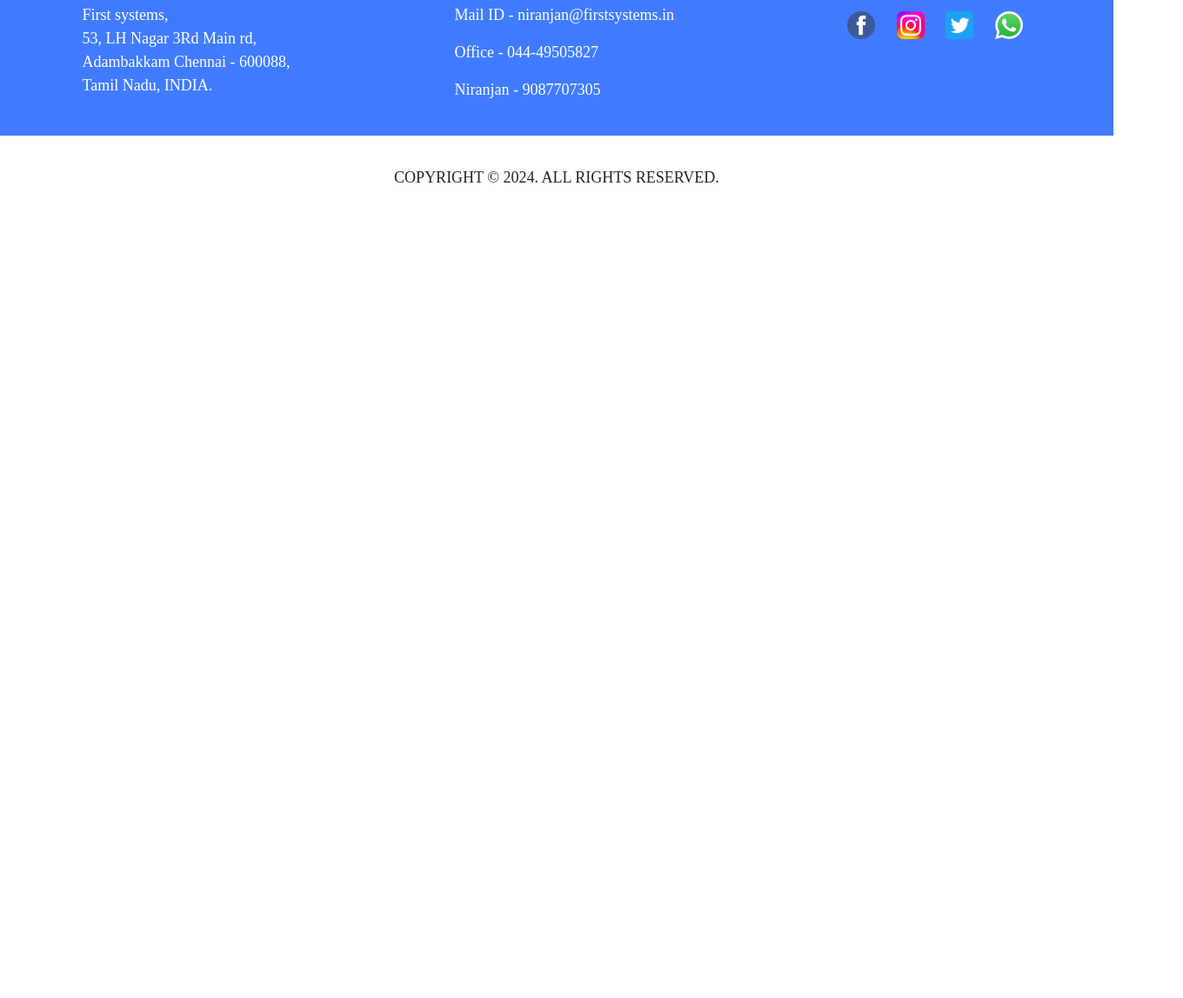
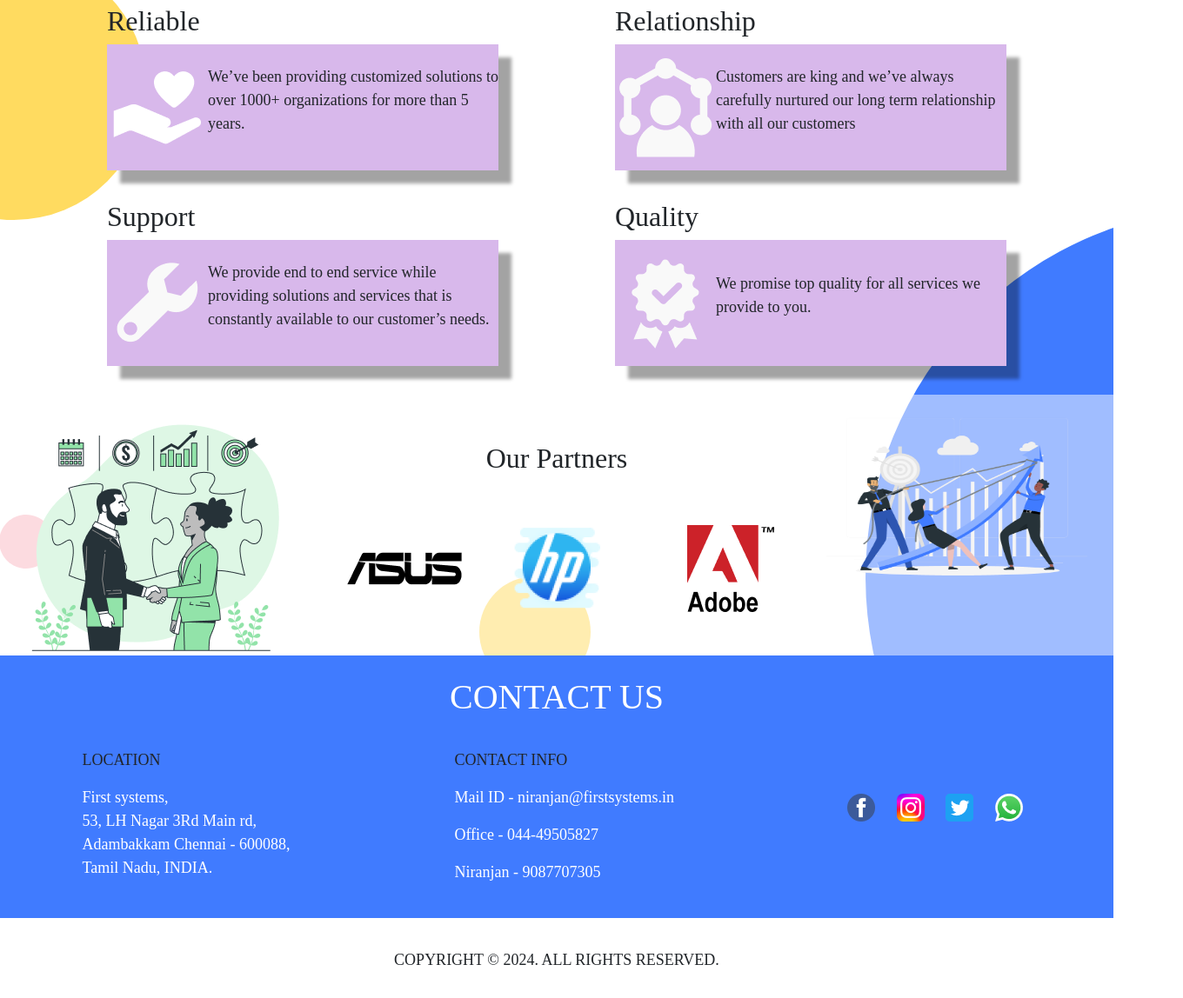
Before and after one commit to ManiGymnast/project1, a website with bundled scripts: page index.html in a window 1280 px wide. Shown: the part 740-1888 px from the top of the page at 87% size, 1360 px wide, since content can reach past the window. Before the commit the page ends 997 px from the top, so only its background shows below. Built offline with nearby package versions, Linux system fonts and the light colour scheme.

Commit message:
mostly done

```diff
--- a/index.html
+++ b/index.html
@@ -37,7 +37,9 @@
       </div>
     </div>
   </header>
-
+<div class="banner">
+  <img src="./public/image/auto slider.png" alt="">
+</div>
 
 
   <div class="vision">
@@ -96,11 +98,12 @@
     </div>
 
 
-<div></div>
-<div></div>
-<div></div>
-<div></div>
-
+<div class="partner">
+<div class="partner__s1"><img src="./public/image/Partnership-bro 1.png" alt=""></div>
+<div class="partner__s2 text"><h2>Our Partners</h2>
+<img src="./public/image/Component 1.png" alt=""></div>
+<div class="partner__s3"><img src="./public/image/Team goals-rafiki 1.png" alt=""></div>
+</div>
 
   </div>
   <footer>
--- a/public/main.css
+++ b/public/main.css
@@ -74,7 +74,12 @@ li{
     background-image:url(./image/BK\ eclipse.svg);
     background-repeat: no-repeat;
   }
-
+  @media screen and (min-width: 1440px) {
+    .vision {
+      background-image:url(./image/BK\ eclipse.svg);
+      background-repeat:round;
+    }
+  }
 
   .vision_s1{
     display: flex;
@@ -98,3 +103,37 @@ li{
      display: flex;
      align-items: center;
     }
+   .partner{
+    display: flex;
+    justify-content: space-around;
+    background: #FFFFFF80;
+
+   }
+   .partner__s1{
+  width: 300px;
+height: 300px;
+padding-top: 20px;
+
+   }
+   .partner__s3{
+    width: 300px;
+    height: 300px;
+
+   }
+   .partner__s3>img{
+    width: 300px;
+    height: 300px;
+    padding-bottom: 5cap;
+
+   }
+   .partner__s2{
+    display: flex;
+    flex-direction: column;
+    justify-content: flex-end;
+    align-items: center;
+   }
+   .banner{
+  display:flex;
+  justify-content: center;
+
+   }
```
